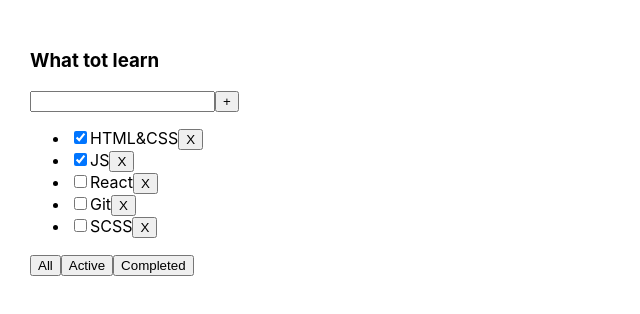
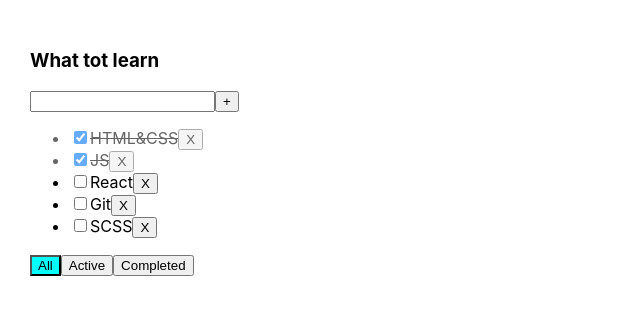
Before and after one commit to Pavelkv94/Todolist, a React (Create React App) app: page / in a window 1280 px wide. Shown: the top 314 px of the page, without its empty margins (0-640 px from the left). Built offline with nearby package versions, Linux system fonts and the light colour scheme.

Commit message:
feat: add styles on Todo

```diff
--- a/src/App.css
+++ b/src/App.css
@@ -13,3 +13,10 @@
 .errorMessage {
   color:red;
 }
+.active-filter {
+  background-color: aqua;
+}
+.is-done {
+  opacity: 0.6;
+  text-decoration: line-through;
+}
--- a/src/App.tsx
+++ b/src/App.tsx
@@ -20,26 +20,26 @@ function App() {
     }
 
     //Filter tasks on buttons
-    let [filter,setFilter] = useState<FilterType>("all");
+    let [filter, setFilter] = useState<FilterType>("all");
     let tasksForTodolist = tasks;
-    if(filter === "active") {tasksForTodolist= tasks.filter(t=>t.isDone===false);}
-    if (filter === "complete") {tasksForTodolist= tasks.filter(t=>t.isDone===true);}
+    if (filter === "active") { tasksForTodolist = tasks.filter(t => t.isDone === false); }
+    if (filter === "complete") { tasksForTodolist = tasks.filter(t => t.isDone === true); }
     function changeFilter(value: FilterType) {
         setFilter(value);
     }
 
     //Add tasks from input
-    function addTask(title:string) {
-        let task = {id:v1(), title: title, isDone: false};
-        let newTasks= [task,...tasks];
+    function addTask(title: string) {
+        let task = { id: v1(), title: title, isDone: false };
+        let newTasks = [task, ...tasks];
         setTasks(newTasks)
     }
 
     //Change checkbox
-    function changeStatus(id:string, isDone:boolean) {
-        let task = tasks.find(t=>t.id===id);
-        if(task) {
-            task.isDone= isDone;
+    function changeStatus(id: string, isDone: boolean) {
+        let task = tasks.find(t => t.id === id);
+        if (task) {
+            task.isDone = isDone;
             setTasks([...tasks]);
         }
     }
@@ -49,9 +49,10 @@ function App() {
                 title="What tot learn"
                 tasks={tasksForTodolist}
                 removeTask={removeTask}
-                changeFilter = {changeFilter}
+                changeFilter={changeFilter}
                 addTasks={addTask}
-                changeTaskStatus = {changeStatus}
+                changeTaskStatus={changeStatus}
+                filter={filter}
             />
         </div>
     );
--- a/src/Todolist.tsx
+++ b/src/Todolist.tsx
@@ -9,6 +9,7 @@ export type FilterType = "all" | "active" | "complete"
 type TodolistType = {
     title: string
     tasks: Array<TaskType>
+    filter: FilterType
     removeTask: (id: string) => void
     changeFilter: (value: FilterType) => void
     addTasks: (title: string) => void
@@ -45,7 +46,7 @@ export function Todolist(props: TodolistType) {
             const remove = () => { props.removeTask(t.id) }
             const changeTaskStatus = (e: ChangeEvent<HTMLInputElement>) =>
                 props.changeTaskStatus(t.id, e.currentTarget.checked)
-            return <li key={t.id}>
+            return <li key={t.id} className={t.isDone ? "is-done" : ""}>
                 <input type="checkbox"
                     checked={t.isDone}
                     onChange={changeTaskStatus} />
@@ -71,9 +72,9 @@ export function Todolist(props: TodolistType) {
                 {tasks}
             </ul>
             <div>
-                <button onClick={setAllFilter}>All</button>
-                <button onClick={setActiveFilter}>Active</button>
-                <button onClick={setCompleteFilter}>Completed</button>
+                <button onClick={setAllFilter} className={props.filter === 'all' ? "active-filter" : ""}>All</button>
+                <button onClick={setActiveFilter} className={props.filter === 'active' ? "active-filter" : ""}>Active</button>
+                <button onClick={setCompleteFilter} className={props.filter === 'complete' ? "active-filter" : ""}>Completed</button>
             </div>
         </div>
     )
```
